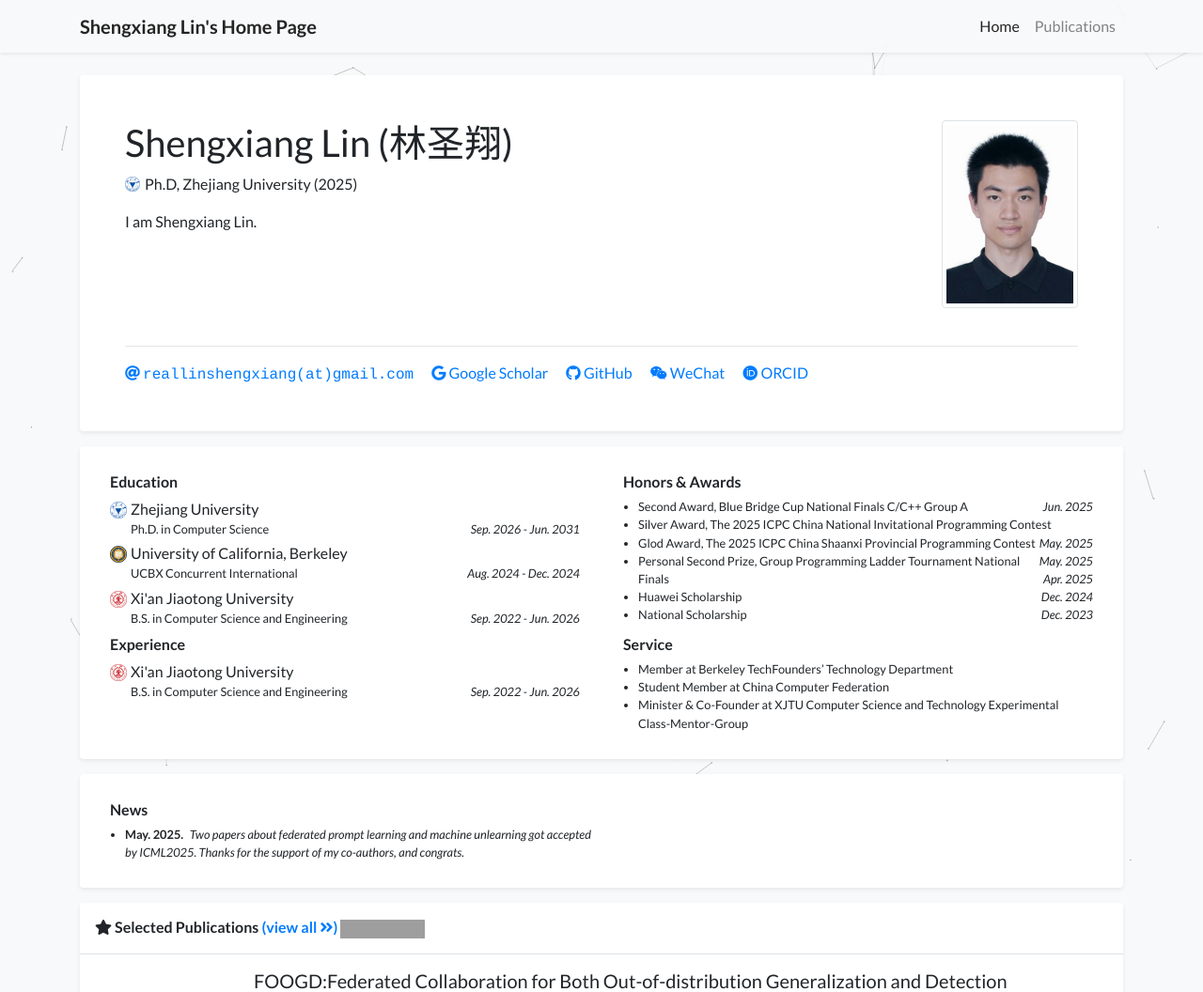
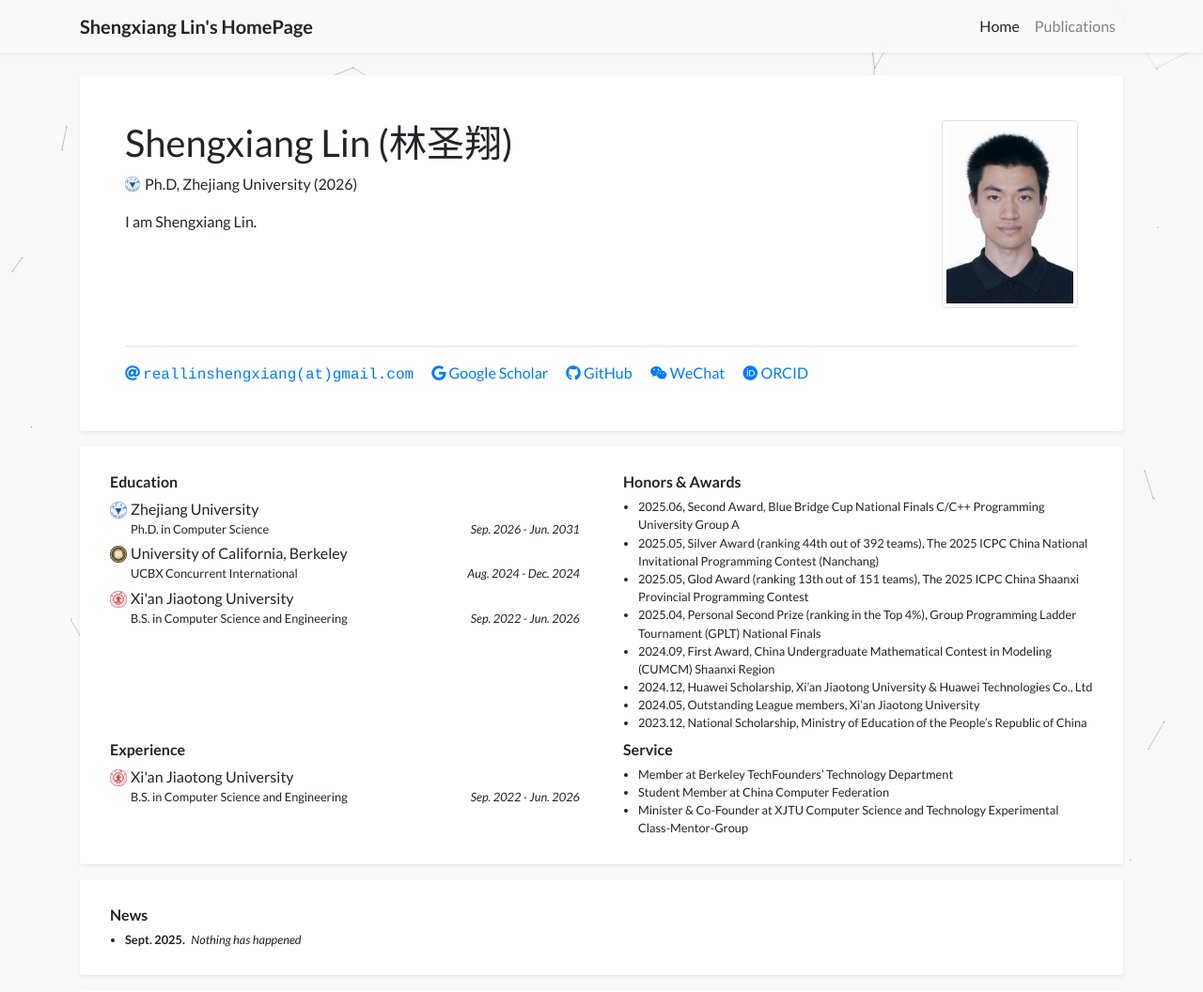
Before and after one commit to Lin-Shengxiang/Lin-Shengxiang.github.io, a Jekyll site: the page built from index.html, in a window 1280 px wide and 1400 px high, cut to the strip 0-1056 px from the top of the window. Shown: the whole strip at 94% size. Built offline with Jekyll 4.4.1, drawn with Linux system fonts in a browser that asks for light colours; a style sheet for code colours, icons or effects is not loaded; grey boxes are pictures that could not be loaded.

Commit message:
Update profile.yml

```diff
--- a/_data/profile.yml
+++ b/_data/profile.yml
@@ -1,8 +1,8 @@
 primary_name: "Shengxiang Lin (林圣翔)"
-navbar_name: "Shengxiang Lin's Home Page"
+navbar_name: "Shengxiang Lin's HomePage"
 
 positions:
-  - '<span class="no-break"><img src="assets/images/badges/zju_logo.webp" alt="Zhejiang University" class="inline-badge"/></span> Ph.D, Zhejiang University (2025)'
+  - '<span class="no-break"><img src="assets/images/badges/zju_logo.webp" alt="Zhejiang University" class="inline-badge"/></span> Ph.D, Zhejiang University (2026)'
 
 email: "reallinshengxiang@gmail.com"
 gscholar: W-rloDsAAAAJ
@@ -13,7 +13,7 @@ wechat_prompt: >-
   Please tell me your <strong>name</strong> and <strong>affiliation</strong> (current or past) when adding my wechat. Thanks!
 qq_qrcode: assets/images/etc/wechat.webp
 qq_prompt: >-
-  Please tell me your <strong>name</strong> and <strong>affiliation</strong> (current or past) when adding my wechat. Thanks!
+  Please tell me your <strong>name</strong> and <strong>affiliation</strong> (current or past) when adding my qq. Thanks!
 #zhihu: wang-rong-sheng-74
 #resume: assets/cv/Shengxiang_cv.pdf
 # linkedin: your-linked-in-id
@@ -51,18 +51,15 @@ experience:
     date: Sep. 2022 - Jun. 2026
 
 awards:
-- name: Second Award, Blue Bridge Cup National Finals C/C++ Group A
-  date: Jun. 2025
-- name: Silver Award, The 2025 ICPC China National Invitational Programming Contest
-  date: May. 2025
-- name: Glod Award, The 2025 ICPC China Shaanxi Provincial Programming Contest
-  date: May. 2025
-- name: Personal Second Prize, Group Programming Ladder Tournament National Finals
-  date: Apr. 2025
-- name: Huawei Scholarship
-  date: Dec. 2024
-- name: National Scholarship
-  date: Dec. 2023
+- name: 2025.06, Second Award, Blue Bridge Cup National Finals C/C++ Programming University Group A
+- name: 2025.05, Silver Award (ranking 44th out of 392 teams), The 2025 ICPC China National Invitational Programming Contest (Nanchang)
+- name: 2025.05, Glod Award (ranking 13th out of 151 teams), The 2025 ICPC China Shaanxi Provincial Programming Contest
+- name: 2025.04, Personal Second Prize (ranking in the Top 4%), Group Programming Ladder Tournament (GPLT) National Finals
+- name: 2024.09, First Award, China Undergraduate Mathematical Contest in Modeling (CUMCM) Shaanxi Region
+- name: 2024.12, Huawei Scholarship, Xi’an Jiaotong University & Huawei Technologies Co., Ltd
+- name: 2024.05, Outstanding League members, Xi’an Jiaotong University
+- name: 2023.12, National Scholarship, Ministry of Education of the People’s Republic of China
+
 
 service:
   - name: Member at Berkeley TechFounders’ Technology Department
@@ -73,8 +70,8 @@ service:
     date: Sept. 2023 - present
 
 news:
-  - name: Two papers about federated prompt learning and  machine unlearning got accepted by ICML2025. Thanks for the support of my co-authors, and congrats.
-    date: May. 2025
+  - name: Nothing has happened
+    date: Sept. 2025
 
 
 
```
